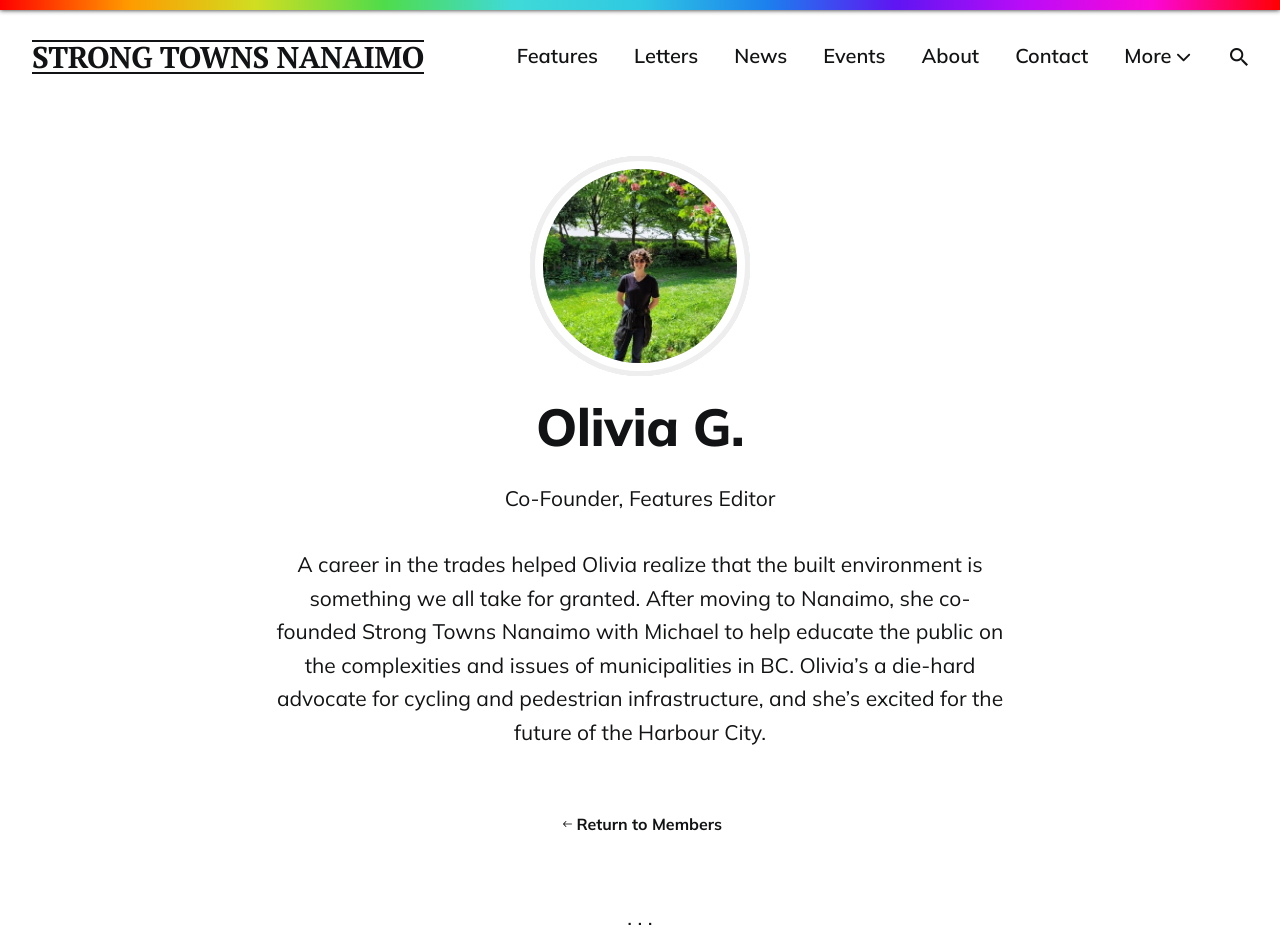
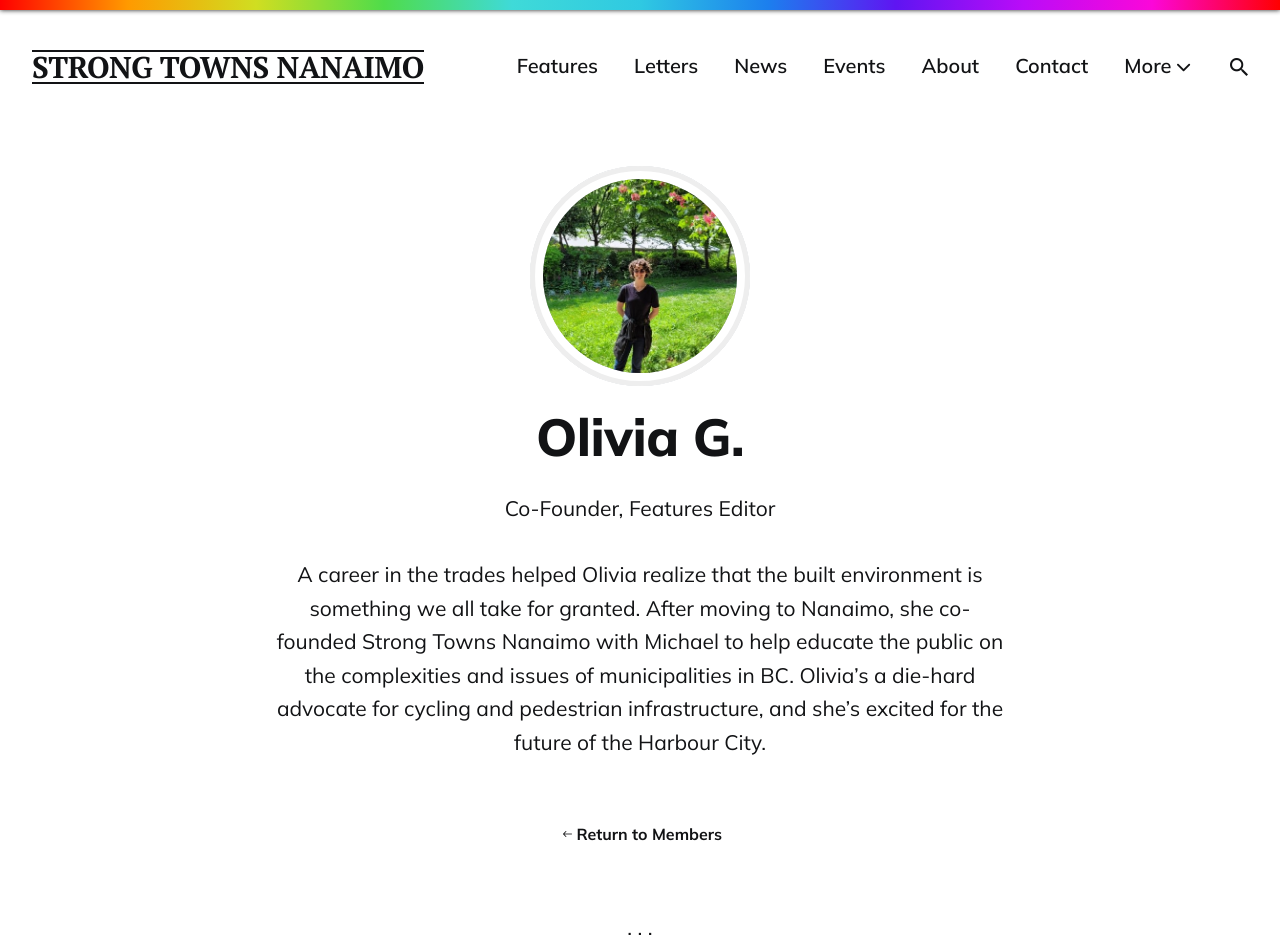
Before and after one commit to LaputanMachines/beautiful-nanaimo, a Jekyll site: the page built from _authors/olivia.md, in a window 1280 px wide. Shown: the top 952 px of the page. Built offline with Jekyll 4.4.1, drawn with Linux system fonts in a browser that asks for light colours.

Commit message:
Increase top padding for header to 30px

```diff
--- a/_sass/3-modules/_header.scss
+++ b/_sass/3-modules/_header.scss
@@ -74,17 +74,8 @@
     display: flex;
     align-items: center;
     flex-wrap: wrap;
-    padding: 20px calc(#{$container-offset}) 10px calc(#{$container-offset});
+    padding: 30px calc(#{$container-offset}) 10px calc(#{$container-offset});
     line-height: 1;
-
-    @media (max-width: $desktop) {
-      // padding: 40px $base-spacing-unit 10px $base-spacing-unit;
-      padding: 20px calc(#{$container-offset}) 10px calc(#{$container-offset});
-    }
-
-    @media (max-width: $mobile) {
-      padding: 30px calc(#{$container-offset}) 10px calc(#{$container-offset});
-    }
   }
 
   .header__overlay {
```
